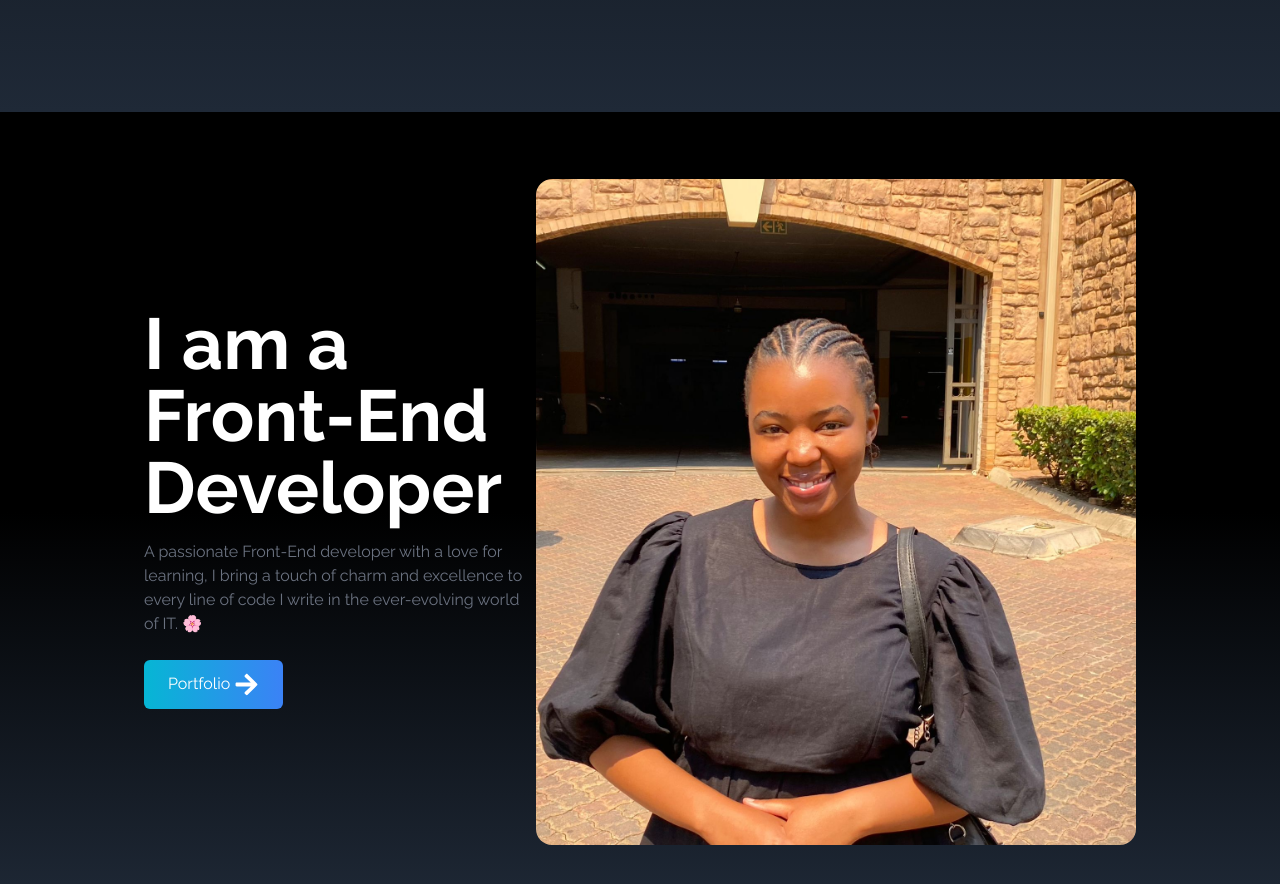
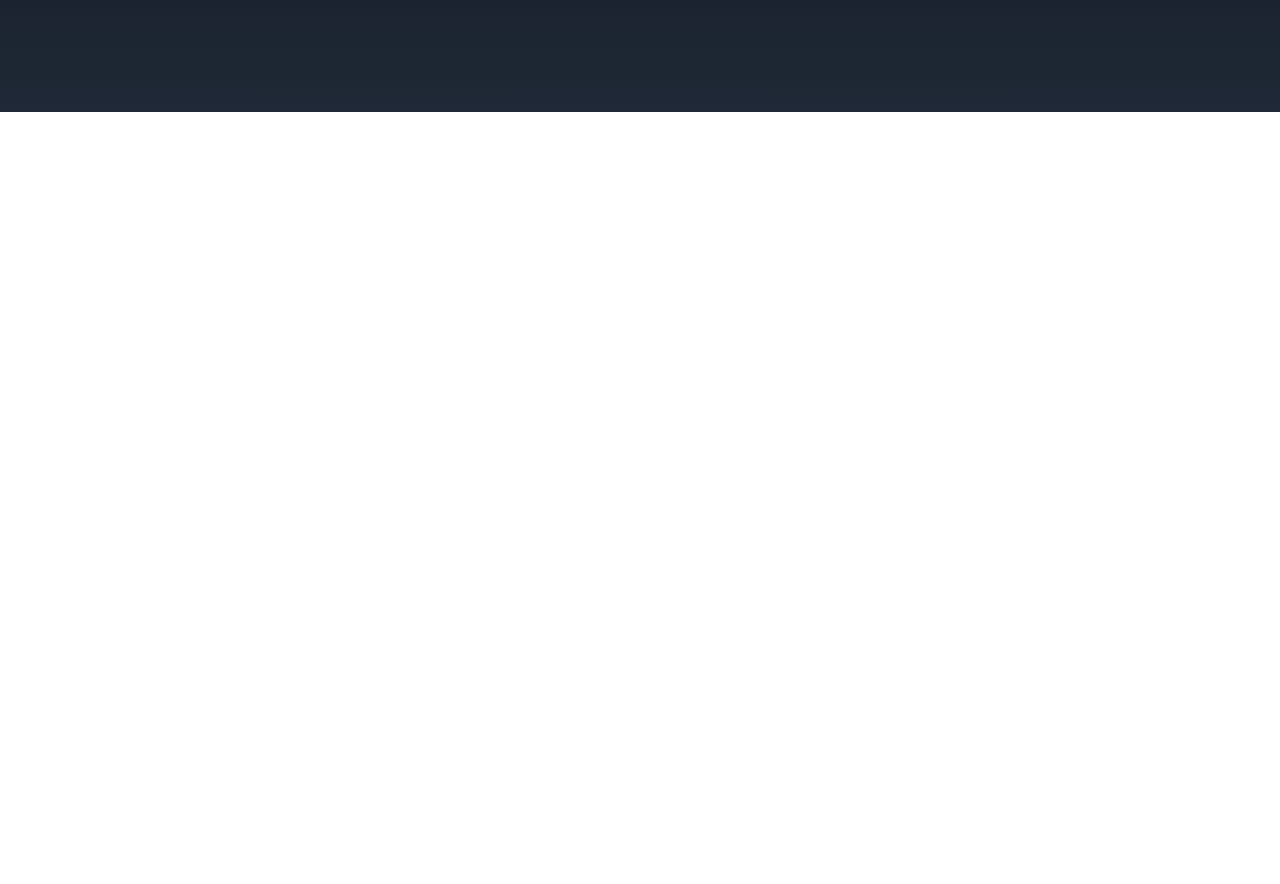
Before and after one commit to MoyabaNT/ReactPortfolio, a React (Create React App) app: page / in a window 1280 px wide. Shown: the part 4704-5588 px from the top of the page. After the commit the page ends 4816 px from the top, so only its background shows below. Built offline with nearby package versions, Linux system fonts and the light colour scheme.

Commit message:
home fixed

```diff
--- a/src/App.js
+++ b/src/App.js
@@ -21,9 +21,6 @@ function App() {
       <MyExperience />
       <ContactMeHere />
       <BrowserRouter>
-      <Routes>
-        <Route index="/home" element={<Home/>} />
-      </Routes>
 
       </BrowserRouter>
     </div>
```
